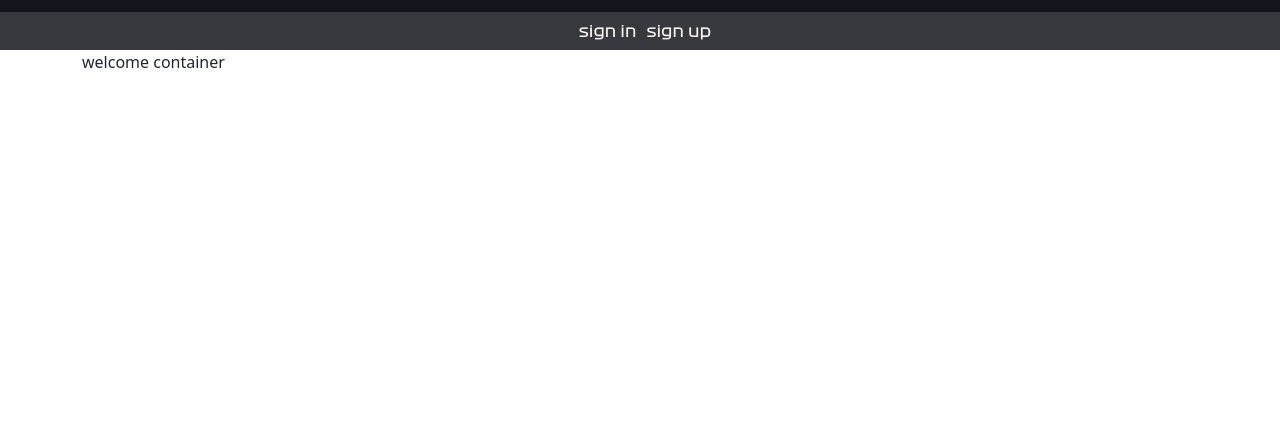
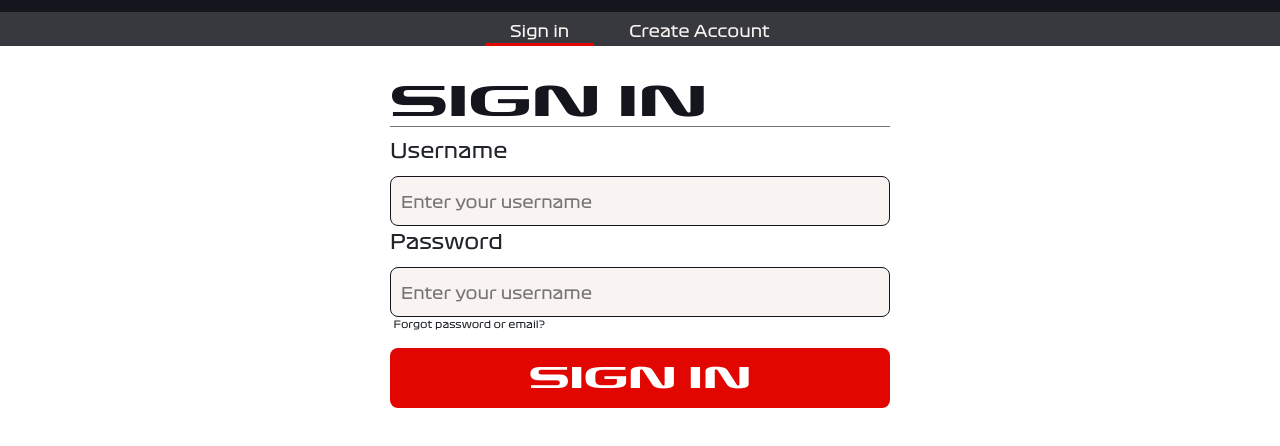
Before and after one commit to muurplank/predictf1, a website built with Parcel: page src/index.html in a window 1280 px wide. Shown: the part 66-512 px from the top of the page. Built offline with nearby package versions, Linux system fonts and the light colour scheme.

Commit message:
made login
made login

```diff
--- a/src/assets/css/defaults.css
+++ b/src/assets/css/defaults.css
@@ -12,3 +12,11 @@
 body {
     background-color: var(--f1-off-white);
 }
+
+.content {
+    display: grid;
+}
+
+.hidden {
+    display: none;
+}
--- a/src/assets/css/navbar.css
+++ b/src/assets/css/navbar.css
@@ -1,3 +1,6 @@
+/**
+top bar
+ */
 .top-nav-bar {
     display: flex;
     justify-content: center;
@@ -7,13 +10,17 @@
     padding: 15px;
 }
 
+/**
+Second bar on the page
+ */
 .second-nav-bar {
     background-color: var(--f1-light-carbon-black);
     color: var(--f1-off-white);
     font-family: formula1display-regular, Arial, sans-serif;
     display: flex;
     justify-content: center;
-    padding: 7px
+    padding-top: 7px;
+    cursor: pointer;
 }
 
 .nav-title {
@@ -21,6 +28,21 @@
 }
 
 .second-nav-title {
-    margin: 0;
-    padding-left: 10px;
+    padding-left: 25px;
+    padding-right: 25px;
+    margin: 0 5px;
 }
+
+/**
+Change color when hovering
+ */
+.second-nav-title:hover {
+    border-bottom: 3px solid var(--f1-off-white);
+}
+
+/**
+display active item in navbar
+ */
+.second-nav-active {
+    border-bottom: 3px solid var(--f1-warm-red);
+}
--- /dev/null
+++ b/src/assets/css/pages/login.css
@@ -0,0 +1,69 @@
+.log-in-container {
+    margin-top: 2rem;
+    display: flex;
+    flex-direction: column;
+    justify-self: center;
+}
+
+.log-in-title {
+    font-family: formula1display-wide, Arial, sans-serif;
+    color: var(--f1-carbon-black);
+    border-bottom: 1px solid var(--f1-gray);
+    width: 500px;
+    font-size: 40px;
+}
+
+.log-in-text {
+    font-family: formula1display-regular, Arial, sans-serif;
+    font-size: 20px;
+}
+
+.log-in-form {
+    font-family: formula1display-regular, Arial, sans-serif;
+    background-color: var(--f1-off-white);
+    border: 1px solid var(--f1-carbon-black);
+    width: 500px;
+    border-radius: 8px;
+    height: 50px;
+    margin-top: -5px;
+    text-indent: 8px;
+}
+
+.log-in-form::placeholder {
+    padding-left: -8px;
+}
+
+#forgot-password {
+    font-family: formula1display-regular, Arial, sans-serif;
+    font-size: 10px;
+    cursor: pointer;
+    width: 155px;
+    display: flex;
+    justify-content: end;
+}
+
+#forgot-password:hover {
+    border-bottom: 2px solid var(--f1-warm-red);
+    width: 155px;
+}
+
+.log-in-button {
+    display: flex;
+    background-color: var(--f1-warm-red);
+    width: 500px;
+    color: white;
+    align-content: center;
+    font-family: formula1display-wide, Arial, sans-serif, sans-serif;
+    font-size: 28px;
+    height: 60px;
+    border: none;
+    border-radius: 8px;
+    justify-content: center;
+    align-items: center;
+}
+
+
+input[type=text]:focus, input[type=password]:focus {
+    outline-color: var(--f1-warm-red);
+    color: var(--f1-gray);
+}
--- a/src/assets/js/app.js
+++ b/src/assets/js/app.js
@@ -10,7 +10,7 @@
 import {SessionManager } from "./framework/utils/sessionManager.js"
 import {NavbarController}  from "./controllers/navbarController.js"
 
-import {DashboardController} from "./controllers/dashboardController.js";
+import {LoginController} from "./controllers/loginController.js";
 
 import {footerController} from "./controllers/footerController.js";
 
@@ -64,7 +64,7 @@ export class App {
 
         switch (name) {
             case App.CONTROLLER_DASHBOARD:
-                App.isLoggedIn(() => new DashboardController(), () => new DashboardController());
+                App.isLoggedIn(() => new LoginController(), () => new LoginController());
                 break;
 
             default:
--- a/src/assets/js/controllers/dashboardController.js
+++ /dev/null
@@ -1,30 +0,0 @@
-/**
- * Controller class for the dashboard.
- * gets the data through the repository and api's and displays them on de dashboard page.
- * @authors
- */
-
-import {Controller} from "./controller.js";
-import {DashboardRepository} from "../repositories/dashboardRepository.js";
-
-export class DashboardController extends Controller {
-    #dashboardView;
-    #dashboardRepository;
-
-    constructor() {
-        super();
-        this.#setupView();
-    }
-
-    async #setupView() {
-        // loads in the correct html files and creates the repository
-        this.#dashboardView = await super.loadHtmlIntoContent("html_views/dashboard.html")
-        this.#dashboardRepository = new DashboardRepository();
-
-        this.logTest()
-    }
-
-    async logTest() {
-        console.log(await this.#dashboardRepository.loadTestData())
-    }
-}
--- /dev/null
+++ b/src/assets/js/controllers/loginController.js
@@ -0,0 +1,53 @@
+/**
+ * Controller class for the login-page.
+ * @authors
+ */
+
+import {Controller} from "./controller.js";
+import {LoginRepository} from "../repositories/loginRepository.js";
+import {SessionManager} from "../framework/utils/SessionManager.js";
+
+export class LoginController extends Controller {
+    #loginView;
+    #loginRepository;
+    #sessionManager;
+
+    constructor() {
+        super();
+        this.#setupView();
+    }
+
+    async #setupView() {
+        // loads in the correct html files and creates the repository
+        this.#loginView = await super.loadHtmlIntoContent("html_views/login.html")
+        this.#loginRepository = new LoginRepository();
+        this.#sessionManager = new SessionManager();
+
+        this.#loginView.querySelector("#log-in-button").addEventListener("click", () => {
+            this.#login()
+        })
+    }
+
+    #login() {
+        let username = this.#loginView.querySelector("#username");
+        let password = this.#loginView.querySelector("#password")
+        const errorBox = this.#loginView.querySelector("#log-in-error")
+
+        if (password.value.length === 0 || username.value.length === 0) {
+            errorBox.innerText = "Enter your username and password."
+            errorBox.classList.remove("hidden")
+            return
+        }
+
+        this.#loginRepository.login(username.value, password.value).then(r => {
+            // user id: r.data[0].userid
+            if(r.data.length === 1) {
+                let userId = r.data[0].userid
+                this.#sessionManager.set(userId)
+            } else {
+                errorBox.innerText = "Password or username incorrect"
+                errorBox.classList.remove("hidden")
+            }
+        })
+    }
+}
--- a/src/assets/js/repositories/dashboardRepository.js
+++ /dev/null
@@ -1,18 +0,0 @@
-import {NetworkManager} from "../framework/utils/networkManager.js";
-
-export class DashboardRepository {
-    #networkManager;
-
-    #test
-
-    constructor() {
-        this.#networkManager = new NetworkManager();
-
-        this.#test = "/test/"
-    }
-
-    async loadTestData() {
-        await this.#networkManager.doRequest(this.#test, "GET")
-    }
-
-}
--- /dev/null
+++ b/src/assets/js/repositories/loginRepository.js
@@ -0,0 +1,20 @@
+import {NetworkManager} from "../framework/utils/networkManager.js";
+
+export class LoginRepository {
+    #networkManager;
+
+    #login
+
+    constructor() {
+        this.#networkManager = new NetworkManager();
+
+        this.#login = "/users/login"
+    }
+
+    async login(username, password) {
+        return await this.#networkManager.doRequest(this.#login, "POST", {
+            "username": username,
+            "password": password
+        })
+    }
+}
--- a/src/html_views/dashboard.html
+++ /dev/null
@@ -1,3 +0,0 @@
-<div class="container">
-    welcome container
-</div>
--- /dev/null
+++ b/src/html_views/login.html
@@ -0,0 +1,26 @@
+<div class="second-nav-bar">
+    <p class="second-nav-title second-nav-active">Sign in</p>
+    <p class="second-nav-title">Create Account</p>
+</div>
+
+<div class="log-in-container">
+    <h2 class="log-in-title">SIGN IN</h2>
+    <p class="log-in-text">Username</p>
+    <label>
+        <input type="text" class="log-in-form" placeholder="Enter your username" id="username">
+    </label>
+    <p class="log-in-text">Password</p>
+    <label>
+        <input type="password" class="log-in-form" placeholder="Enter your username" id="password">
+    </label>
+
+    <p id="forgot-password">Forgot password or email?</p>
+
+    <div class="alert alert-danger hidden" role="alert" id="log-in-error">
+        placeholder
+    </div>
+
+    <button type="button" class="log-in-button" id="log-in-button">SIGN IN</button>
+
+
+</div>
--- a/src/html_views/navbar.html
+++ b/src/html_views/navbar.html
@@ -1,10 +1,7 @@
 <nav>
    <div class="top-nav-bar">
-       <img src="../assets/pictures/f1logo.png" width="180" height="45">
+       <img src="../assets/pictures/f1logo.png" width="180" height="45" alt="f1 logo">
        <h1 class="nav-title">Predict</h1>
    </div>
-    <div class="second-nav-bar">
-            <p class="second-nav-title">sign in</p>
-            <p class="second-nav-title">sign up</p>
-    </div>
+
 </nav>
--- a/src/index.html
+++ b/src/index.html
@@ -12,11 +12,13 @@
         <link href="assets/vendors/bootstrap/bootstrap.min.css" rel="stylesheet"/>
         <link href="assets/css/defaults.css" rel="stylesheet" />
         <link href="https://unpkg.com/ionicons@4.5.10-0/dist/css/ionicons.min.css" rel="stylesheet">
-        <link rel="stylesheet" href="assets/css/dashboard.css">
+
 
         <!-- import fonts -->
         <link rel="stylesheet" href="assets/fonts/stylesheet.css" type="text/css" charset="utf-8" />
+
         <link rel="stylesheet" href="assets/css/navbar.css">
+        <link rel="stylesheet" href="assets/css/pages/login.css">
 
         <!-- Load bootstrap, UI framework -->
         <script src="assets/vendors/bootstrap/bootstrap.bundle.min.js"></script>
```
Also changed, not shown: server/routes/dashboardRoutes.js (deleted, +0 -32 lines), server/routes/loginRoutes.js (added, +34 -0 lines), src/assets/css/dashboard.css (added).
